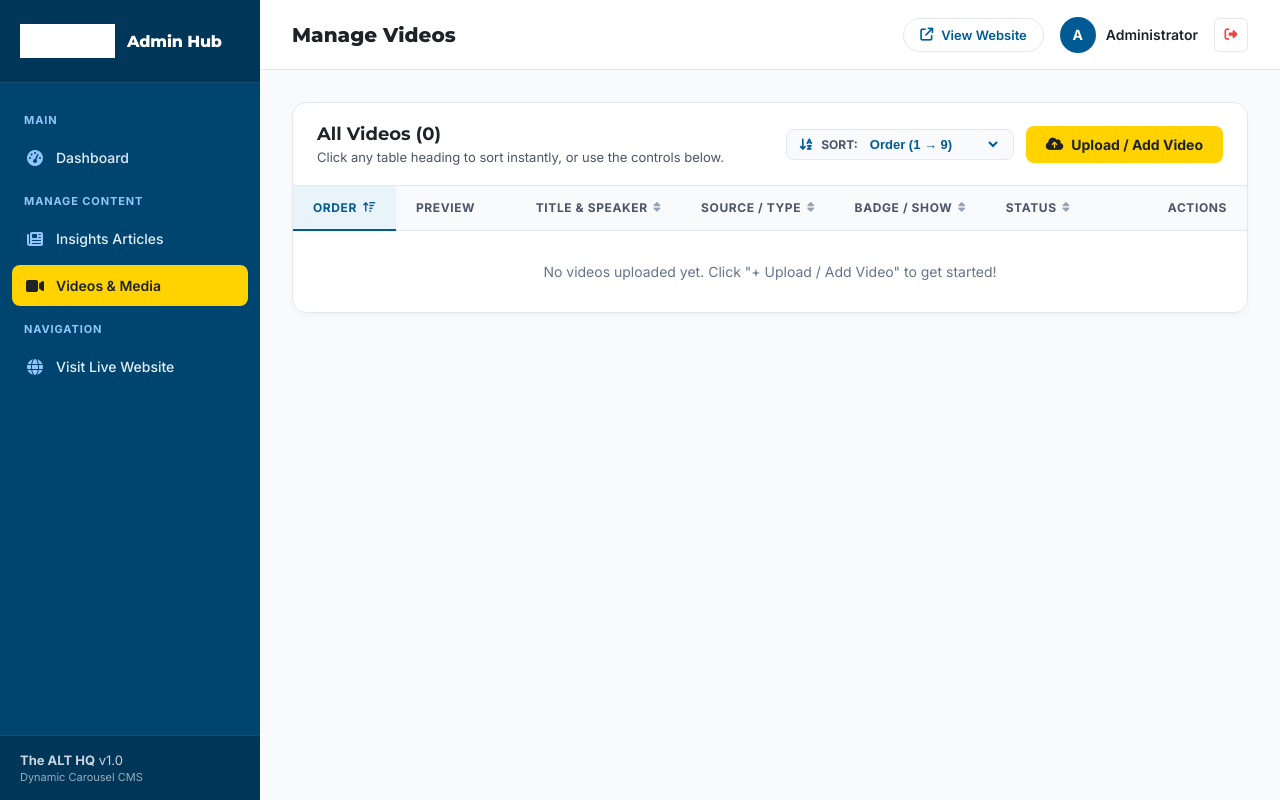
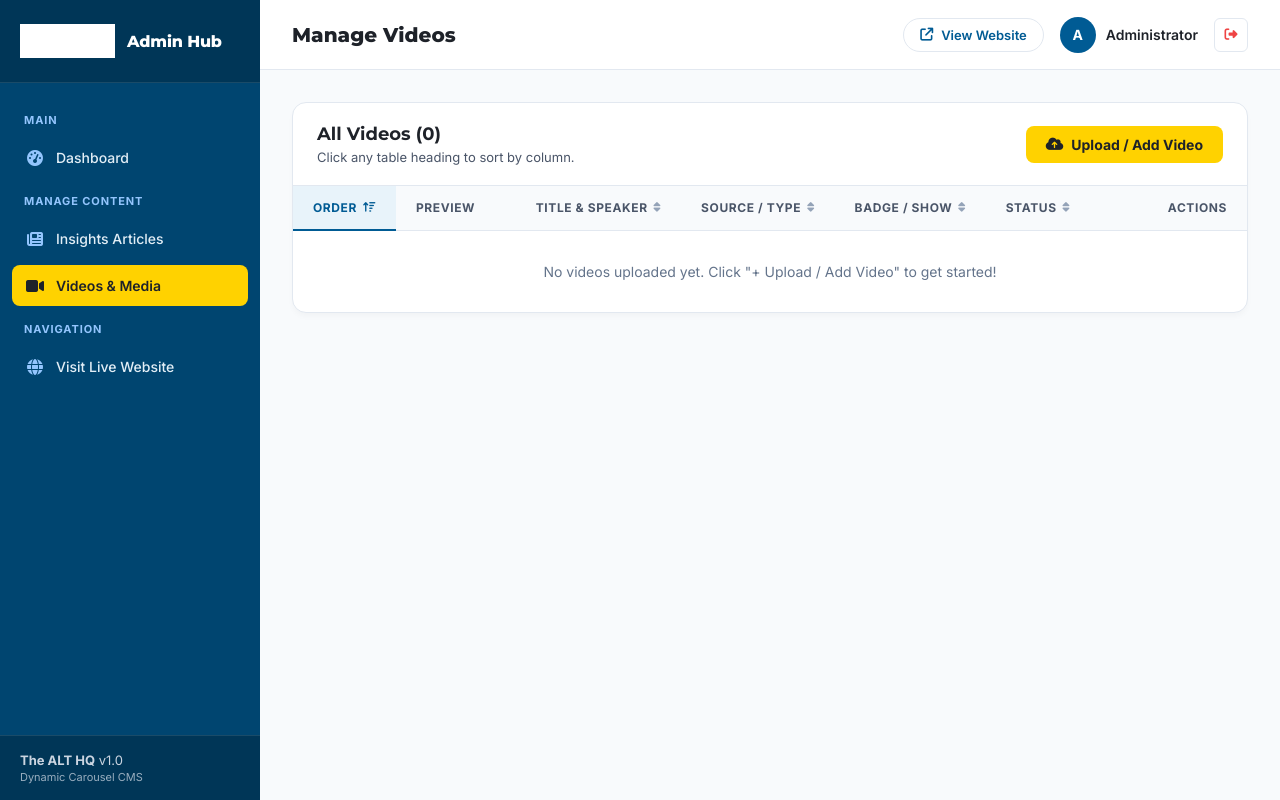
Before and after one commit to Pradipsalke/thealthq, a PHP site: page /admin/videos.php in a window 1280 px wide. Run offline with PHP 8.4, Linux system fonts and the light colour scheme; a user stored in the database is signed in; data that the repository does not hold is empty.

Commit message:
Remove sort dropdown from card header and keep sorting on table headings

```diff
--- a/admin/css/admin.css
+++ b/admin/css/admin.css
@@ -395,28 +395,6 @@ body {
 .admin-table th.sort-desc .th-sort-icon {
     color: var(--primary);
     font-weight: 900;
-}
-
-.table-sort-control {
-    display: inline-flex;
-    align-items: center;
-    gap: 8px;
-    background: #F8FAFC;
-    border: 1px solid var(--border);
-    border-radius: 8px;
-    padding: 6px 12px;
-    font-size: 13px;
-    color: var(--charcoal);
-}
-
-.table-sort-select {
-    background: transparent;
-    border: none;
-    font-size: 13px;
-    font-weight: 600;
-    color: var(--primary);
-    cursor: pointer;
-    outline: none;
 }
 
 /* Buttons */
--- a/admin/js/admin.js
+++ b/admin/js/admin.js
@@ -148,40 +148,4 @@ function executeTableSort(table, tbody, headers, activeTh, colIndex, sortKey, di
         url.searchParams.set('dir', dir);
         window.history.replaceState({}, '', url);
     }
-
-    // Sync select dropdown if present
-    const card = table.closest('.admin-card');
-    if (card) {
-        const select = card.querySelector('.table-sort-select');
-        if (select) {
-            select.value = `${sortKey}-${dir}`;
-        }
-    }
 }
-
-/**
- * Triggers sort when user selects an option in the table header dropdown
- */
-function triggerHeadingSort(val, selectEl) {
-    if (!val) return;
-    const parts = val.split('-');
-    const dir = parts.pop();
-    const sortKey = parts.join('-');
-
-    const card = selectEl.closest('.admin-card');
-    if (!card) return;
-
-    const table = card.querySelector('.admin-table');
-    if (!table) return;
-
-    const thead = table.querySelector('thead');
-    const tbody = table.querySelector('tbody');
-    const headers = thead ? thead.querySelectorAll('th.sortable') : [];
-
-    const targetTh = Array.from(headers).find(th => th.dataset.sort === sortKey);
-    if (targetTh) {
-        const colIndex = Array.from(targetTh.parentNode.children).indexOf(targetTh);
-        const sortType = targetTh.dataset.sortType || 'text';
-        executeTableSort(table, tbody, headers, targetTh, colIndex, sortKey, dir, sortType);
-    }
-}
--- a/admin/videos.php
+++ b/admin/videos.php
@@ -432,27 +432,12 @@ require_once __DIR__ . '/includes/header.php';
         <div class="admin-card-header">
             <div>
                 <div class="admin-card-title">All Videos (<?= count($videos) ?>)</div>
-                <div style="font-size: 13px; color: var(--slate); margin-top: 4px;">Click any table heading to sort instantly, or use the controls below.</div>
+                <div style="font-size: 13px; color: var(--slate); margin-top: 4px;">Click any table heading to sort by column.</div>
             </div>
-            <div style="display: flex; align-items: center; gap: 12px; flex-wrap: wrap;">
-                <div class="table-sort-control">
-                    <i class="fa-solid fa-arrow-down-a-z" style="color: var(--primary);"></i>
-                    <span style="font-size: 12px; font-weight: 700; color: var(--slate); text-transform: uppercase;">Sort:</span>
-                    <select class="table-sort-select" onchange="triggerHeadingSort(this.value, this)" title="Choose sorting order">
-                        <option value="order-asc" <?= ($sort === 'order' && $dir === 'asc') ? 'selected' : '' ?>>Order (1 → 9)</option>
-                        <option value="order-desc" <?= ($sort === 'order' && $dir === 'desc') ? 'selected' : '' ?>>Order (9 → 1)</option>
-                        <option value="title-asc" <?= ($sort === 'title' && $dir === 'asc') ? 'selected' : '' ?>>Title (A → Z)</option>
-                        <option value="title-desc" <?= ($sort === 'title' && $dir === 'desc') ? 'selected' : '' ?>>Title (Z → A)</option>
-                        <option value="type-asc" <?= ($sort === 'type' && $dir === 'asc') ? 'selected' : '' ?>>Source / Type</option>
-                        <option value="badge-asc" <?= ($sort === 'badge' && $dir === 'asc') ? 'selected' : '' ?>>Badge / Series</option>
-                        <option value="status-desc" <?= ($sort === 'status' && $dir === 'desc') ? 'selected' : '' ?>>Active Status First</option>
-                    </select>
-                </div>
-                <a href="videos.php?action=add" class="btn-accent">
-                    <i class="fa-solid fa-cloud-arrow-up"></i>
-                    <span>Upload / Add Video</span>
-                </a>
-            </div>
+            <a href="videos.php?action=add" class="btn-accent">
+                <i class="fa-solid fa-cloud-arrow-up"></i>
+                <span>Upload / Add Video</span>
+            </a>
         </div>
         <div style="overflow-x: auto;">
             <table class="admin-table">
```
Also changed, not shown: admin/insights.php (+5 -19 lines).
